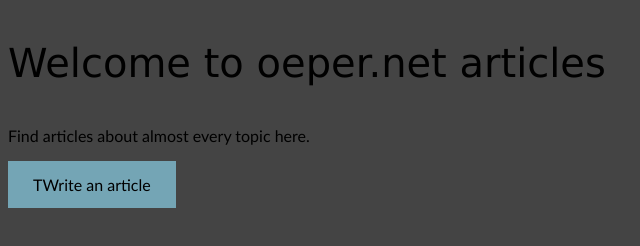
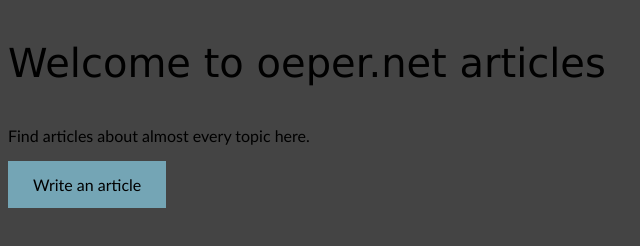
Before and after one commit to oeper/oepernetarticles, a plain HTML site: page index.html in a window 1280 px wide. Shown: the full height of the page, 0-640 px from the left. Drawn offline with Linux system fonts and the light colour scheme.

Commit message:
Update index.html

```diff
--- a/index.html
+++ b/index.html
@@ -40,7 +40,7 @@ a:hover, a:active {
 }
 </style>
 
-<a href="default.asp" target="_blank">TWrite an article</a>
+<a href="default.asp" target="_blank">Write an article</a>
 
 </body>
 </html>
```
